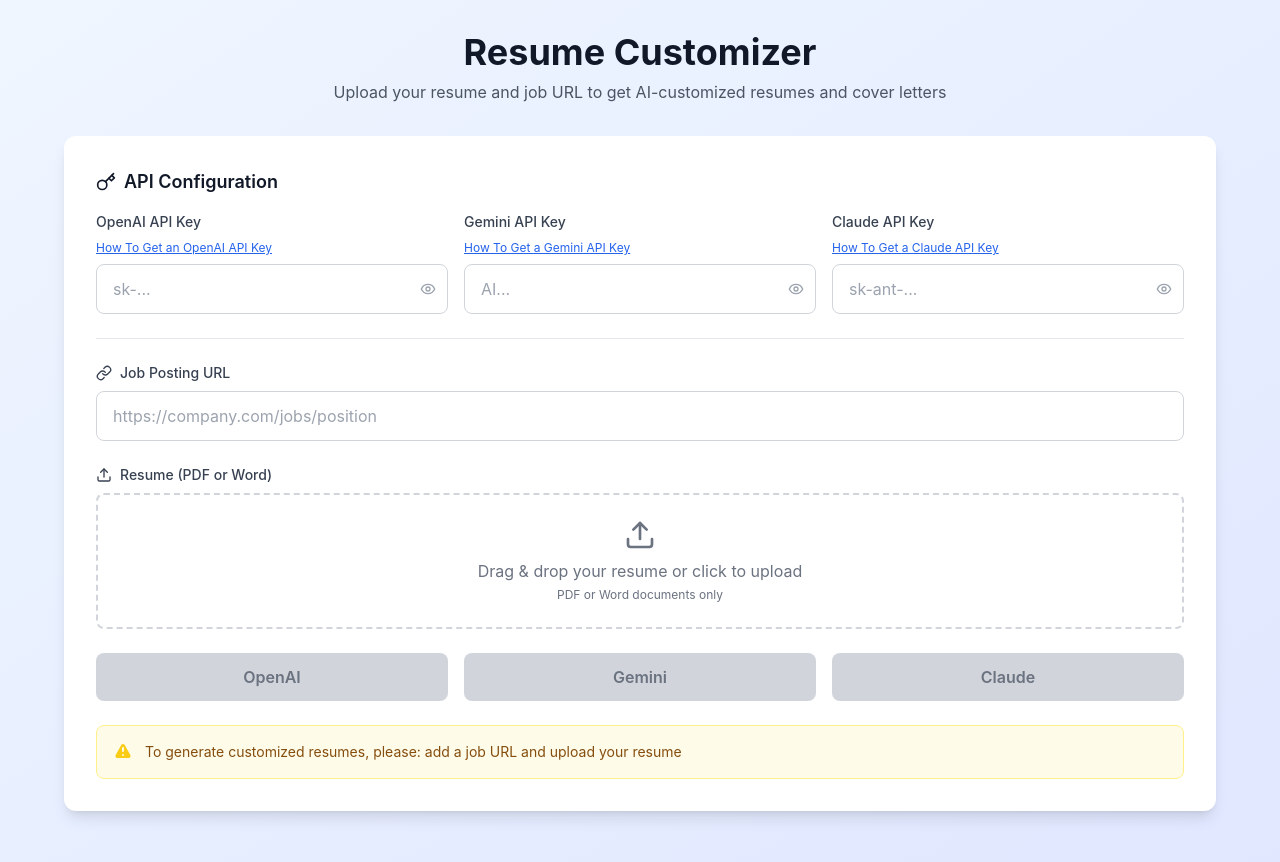
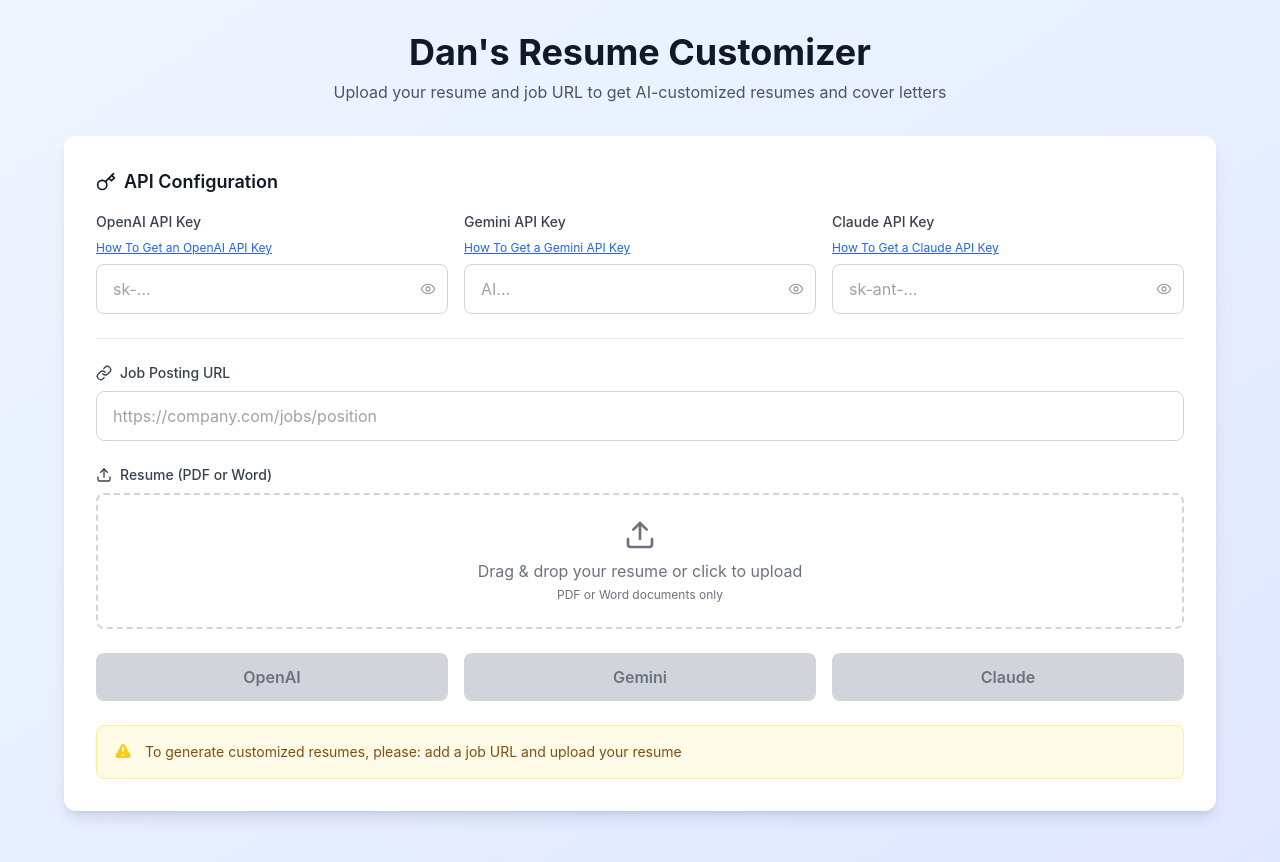
Before and after one commit to monahand1023/resume-generator, a React (Create React App) app: page / in a window 1280 px wide. Shown: the top 862 px of the page. Built offline with nearby package versions, Linux system fonts and the light colour scheme.

Commit message:
Added my name!

```diff
--- a/src/App.js
+++ b/src/App.js
@@ -276,7 +276,7 @@
         <div className="min-h-screen bg-gradient-to-br from-blue-50 to-indigo-100 py-8 px-4">
             <div className="max-w-6xl mx-auto">
                 <div className="text-center mb-8">
-                    <h1 className="text-4xl font-bold text-gray-900 mb-2">Resume Customizer</h1>
+                    <h1 className="text-4xl font-bold text-gray-900 mb-2">Dan's Resume Customizer</h1>
                     <p className="text-gray-600">Upload your resume and job URL to get AI-customized resumes and cover letters</p>
                 </div>
 
```
